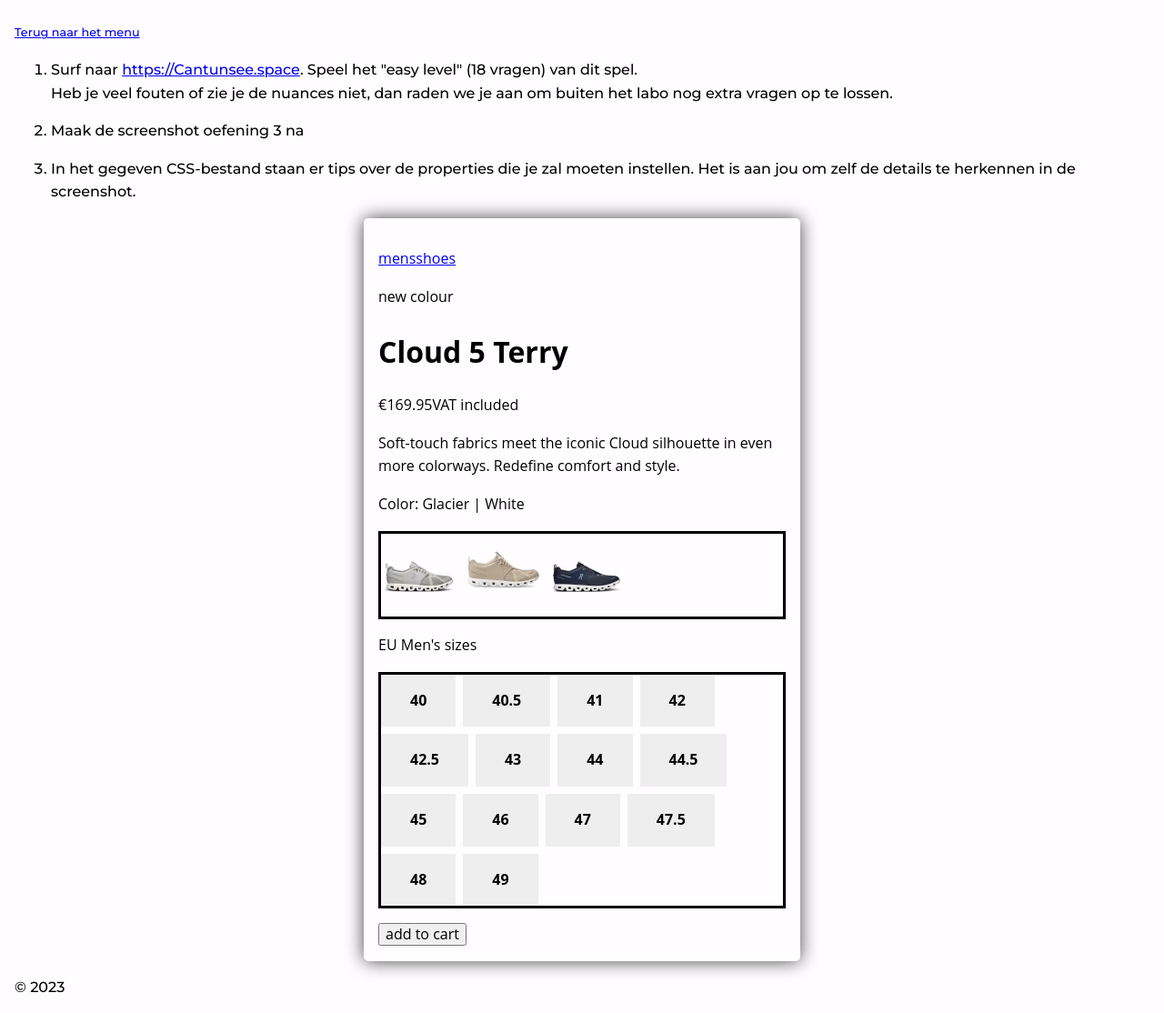
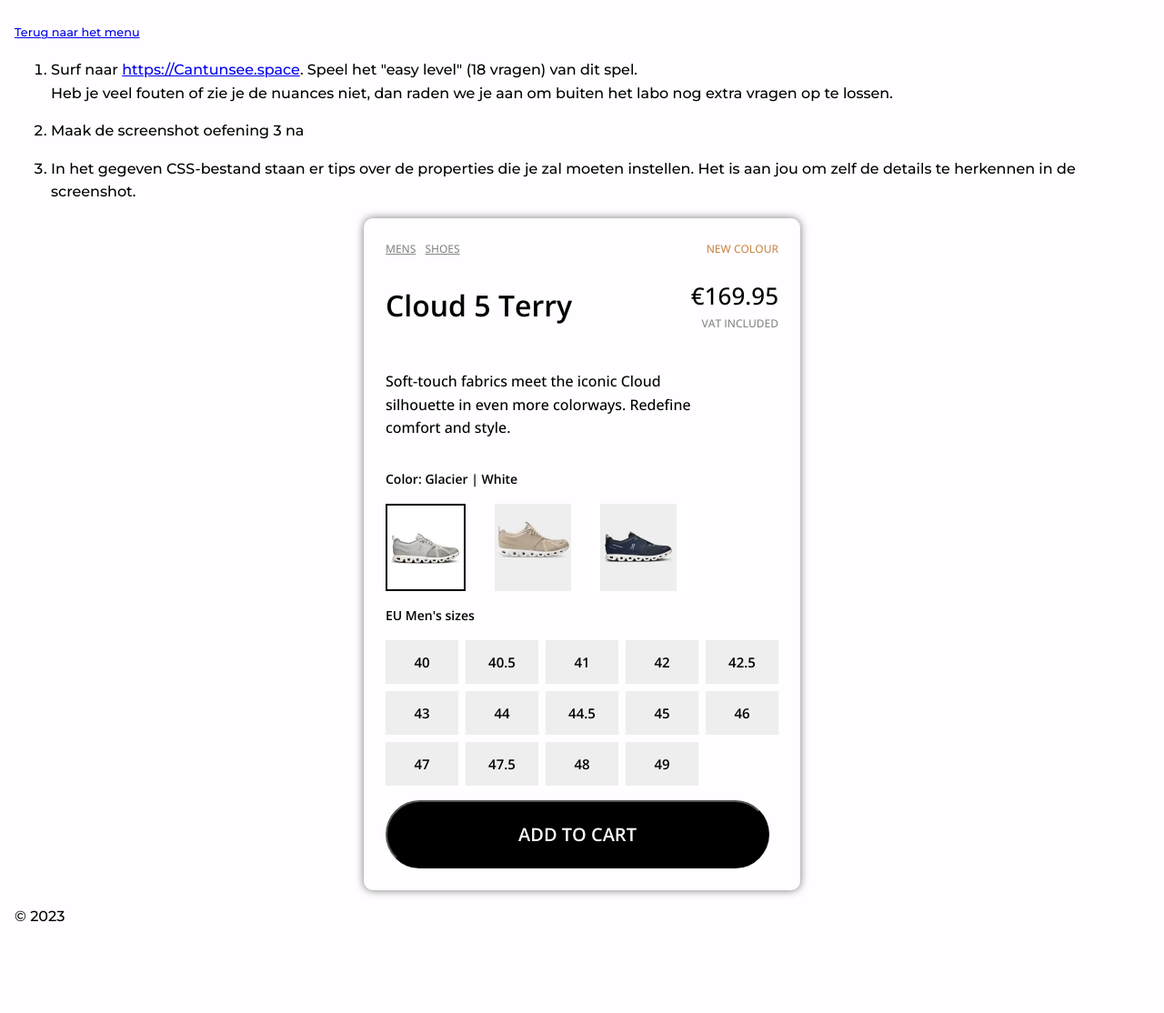
Before and after one commit to R4ybeam/WebDev, a PHP site: page /labo03/index.html in a window 1280 px wide. Shown: the part 4030-5144 px from the top of the page at 91% size. After the commit the page ends 5044 px from the top, so only its background shows below. Run offline with PHP 8.4, Linux system fonts and the light colour scheme.

Commit message:
finished labo03

```diff
--- a/labo03/index.html
+++ b/labo03/index.html
@@ -14,7 +14,9 @@
     <link rel="preconnect" href="https://fonts.gstatic.com" crossorigin>
     <link href="https://fonts.googleapis.com/css2?family=Source+Serif+4:ital,opsz,wght@0,8..60,400;1,8..60,200;1,8..60,800&display=swap" rel="stylesheet">
     <!-- Oefening 3: Shoe -->
-
+    <link rel="preconnect" href="https://fonts.googleapis.com">
+    <link rel="preconnect" href="https://fonts.gstatic.com" crossorigin>
+    <link href="https://fonts.googleapis.com/css2?family=Open+Sans:wght@500;600&display=swap" rel="stylesheet">
 
 
     <link href="https://unpkg.com/@csstools/normalize.css" rel="stylesheet">
--- a/labo03/styles.css
+++ b/labo03/styles.css
@@ -117,59 +117,88 @@ article.typografie p:last-child {
 article.shoe {
     /* Zorg dat deze gecentreerd zal worden en een maximum breedte van 30rem */
     margin: 0 auto;
-    padding: 1rem;
+    padding: 1.5rem;
     max-width: 30rem;
     /* Stel het lettertype "open sans" in (google font) */
     font-family: 'Open Sans', serif;
     /* De afgronde hoeken zet je in met border radius, de schaduw met box-shadow */
-    border-radius: 5px;
-    box-shadow: 0px 0px 20px 0px #444;
+    border-radius: 10px;
+    box-shadow: 0px 0px 10px 0px #777;
 }
 
-
 /* Breadcrumb & update */
-
 
 /* Plaats de breadcrumb (men - shoes) en new color naast elkaar met flex.
 Doe de nodige instellingen inzake typografie */
 
+article.shoe div:nth-child(1) {
+    display: flex;
+    justify-content: space-between;
+}
+
+.breadcrumb, .update {
+    margin-top: 0;
+    font-size: 12px;
+}
+
+.breadcrumb a {
+    text-transform: uppercase;
+    color: #888;
+    margin-right: 10px;
+}
+
+.update {
+    text-transform: uppercase;
+    color: #ca8a4c;
+}
 
 /* Title & prices */
-
 
 /* De titel en de prijs ga je ook naast elkaar plaatsen met flexbox
 de prijs en de vat kan je onder elkaar plaatsen met flex-direction: column
 Doe de nodige instellingen inzake typografie */
+article.shoe div:nth-child(2) {
+    display: flex;
+    justify-content: space-between;
+    height: 5rem;
+}
 
+article.shoe h1 {
+    display: flex;
+    flex-direction: column;
+    align-self:center;
+}
+
+.price {
+    display: flex;
+    flex-direction: column;
+    align-self:center;
+    text-transform: uppercase;
+    font-size: 26px;
+}
+
+.price span{
+    align-self: flex-end;
+    text-transform: uppercase;
+    font-size: 12px;
+    color: #888;
+}
 
 /* Description */
 
 
 /* selecteer de paragraaf in het article, deze heeft weinig instelling buiten wat marges en een maximum breedte */
-
+article.shoe > p {
+    font-size: 16px;
+    max-width: 21rem;
+    margin: 2rem 0;
+}
 
 /* Colors */
-
-.colors ul {
-    display: flex;
-    flex-wrap: wrap;
-    max-width: 30rem;
-    padding: 0rem;
-    border: solid;
-    list-style: none;
-    gap: 0.5rem;
+.colors p {
+    font-size: 14px;
+    font-weight: bolder;
 }
-
-.colors ul {
-    display: flex;
-    flex-wrap: wrap;
-    max-width: 30rem;
-    padding: 0rem;
-    border: solid;
-    list-style: none;
-    gap: 0.5rem;
-}
-
 
 /* Maak de paragraaf met de kleurnaam correct op.
  Zet de foto's naast elkaar met flex en voorzie ruimte met gap
@@ -177,9 +206,31 @@ Doe de nodige instellingen inzake typografie */
  als achtergrond bij de foto's.
  Stel een border in op de geselecteerde foto/kleur */
 
+.colors ul {
+    display: flex;
+    flex-wrap: wrap;
+    max-width: 30rem;
+    padding: 0rem;
+    list-style: none;
+    gap: 2rem;
+}
+
+.colors li {
+    background-color: #eee;
+    transition: background-color 0.2s, border 0.2s;
+}
+
+.colors li.selected {
+    background-color: #fff;
+    border: 2px solid #000;
+}
 
 /* Sizes */
 
+.sizes p {
+    font-size: 14px;
+    font-weight: bolder;
+}
 
 /* Gebruik terug Flexbox om de sizes naast elkaar te plaatsen.
 gebruik "wrap" om het grid effect te krijgen.
@@ -189,28 +240,49 @@ Via paddings kan je de knoppen groter maken. */
     display: flex;
     flex-wrap: wrap;
     max-width: 30rem;
-    padding: 0rem;
-    border: solid;
+    padding: 0;
     list-style: none;
     gap: 0.5rem;
 }
 
 .sizes li {
-    padding: 1rem 2rem;
+    width: 5rem;
+    height: 3rem;
     background-color: #eee;
+    transition: background-color 0.2s, border 0.2s;
 }
 
 .sizes li a {
+    display: flex;
+    justify-content: center;
+    align-items: center;
     color: #000;
-    font-weight: bold;
+    font-size: 15px;
+    font-weight: bolder;
     text-decoration: none;
+    height: 100%;
+    width: 100%;
 }
 
 
 /* de lector zal ook de hover functie van dit onderdeel tonen in het labo */
-
+.sizes li:hover {
+    background-color: #fff;
+    border: 2px solid #000;
+}
 
 /* button */
 
 
 /* Om af te ronden, voorzie de opmaak van de button */
+.addToCart {
+    display: inline-flex;
+    background-color: #000;
+    color: #fff;
+    font-weight: bold;
+    text-transform: uppercase;
+    font-size: 20px;
+    padding: 1.5rem 9rem;
+    border-radius: 50px;
+    white-space: nowrap;
+}
```
